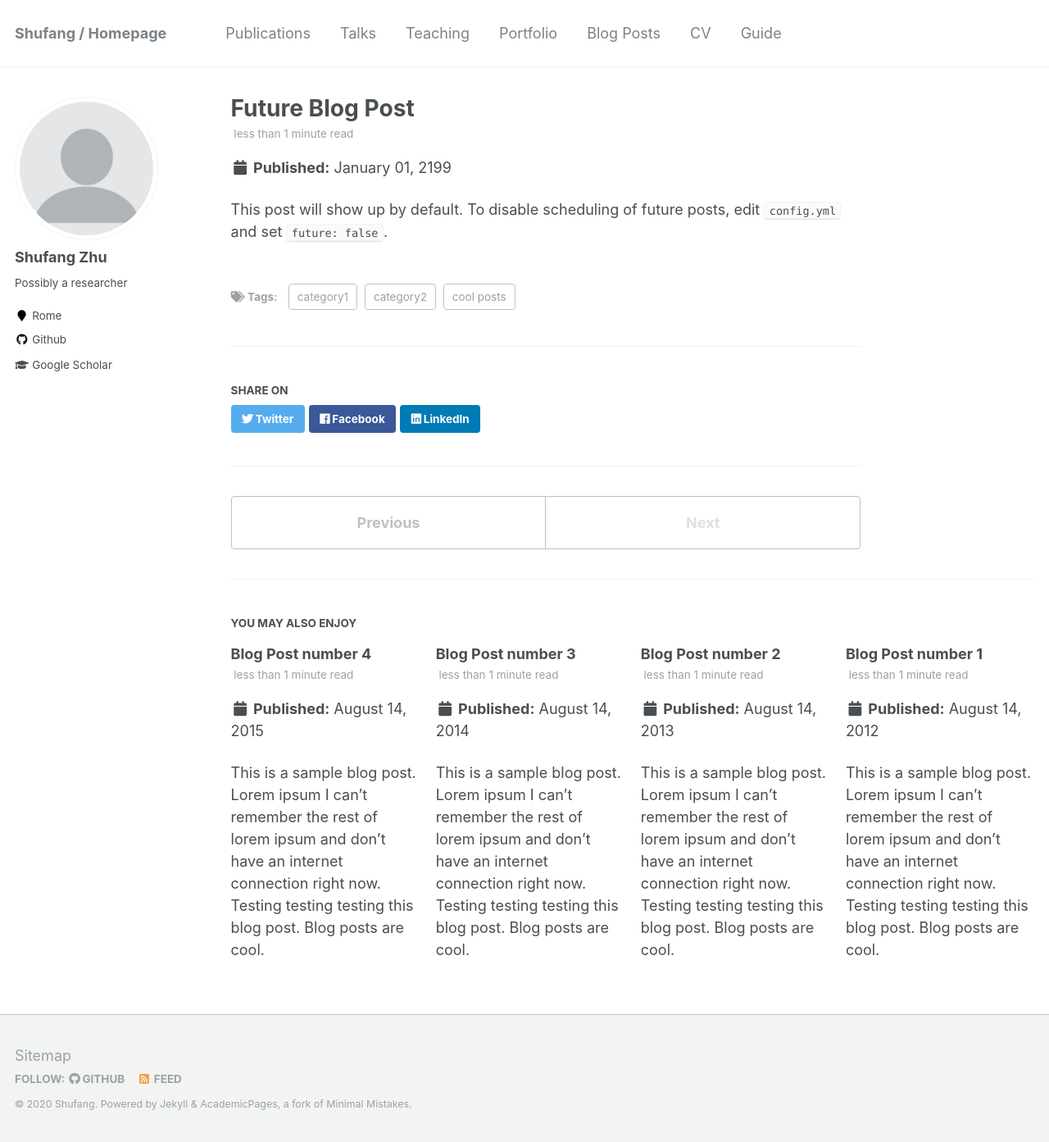
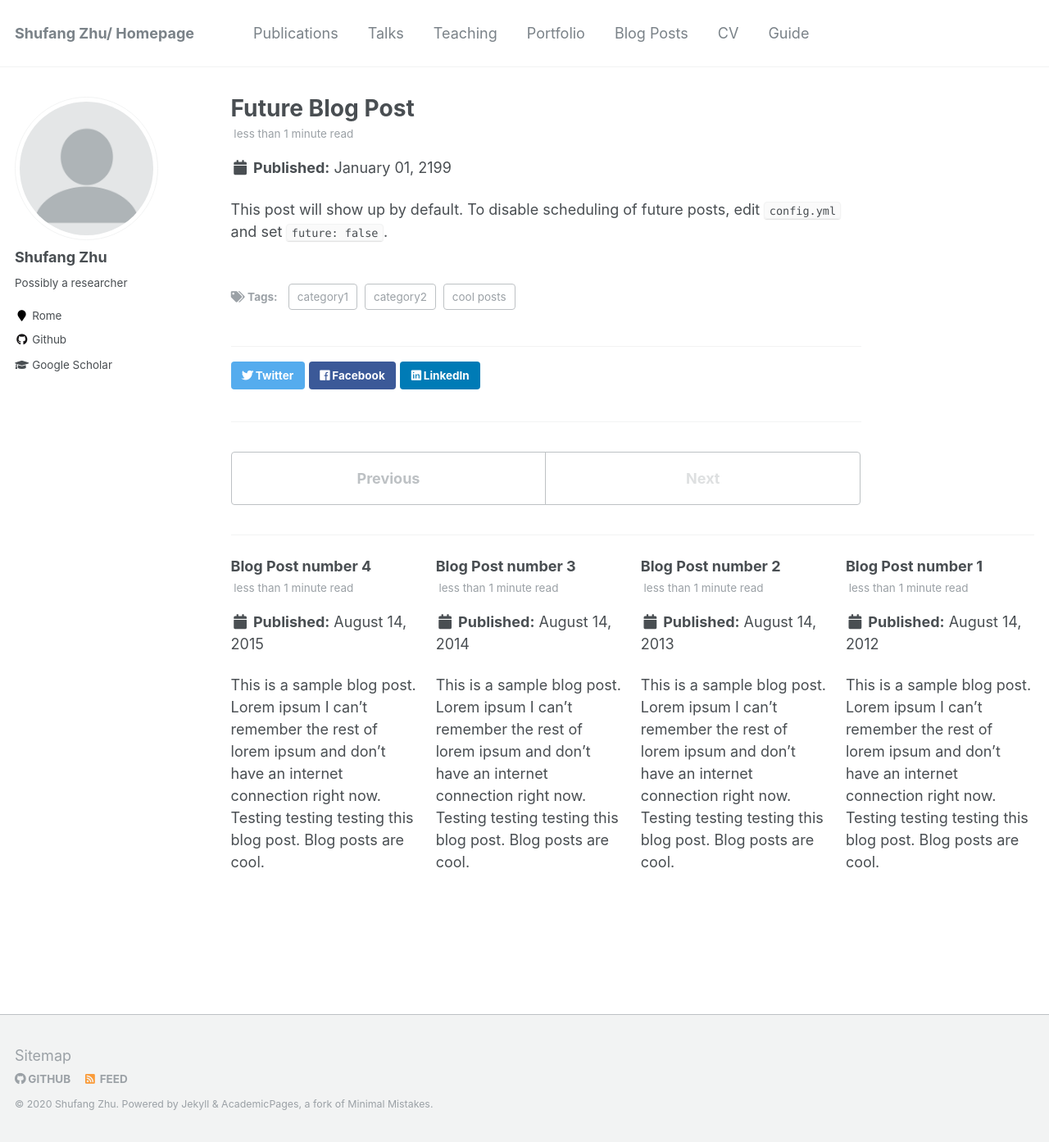
Before and after one commit to Shufang-Zhu/Shufang-Zhu.github.io, a Jekyll site: the page built from _posts/2199-01-01-future-post.md, in a window 1280 px wide and 1393 px high. Shown: the whole window at 82% size. Built offline with Jekyll 4.4.1, drawn with Linux system fonts in a browser that asks for light colours.

Commit message:
Update _config.yml

```diff
--- a/_config.yml
+++ b/_config.yml
@@ -6,10 +6,10 @@
 # `jekyll serve`. If you change this file, please restart the server process.
 
 # Site Settings
-locale                   : "en-US"
-title                    : "Shufang / Homepage"
+locale                   : "China"
+title                    : "Shufang Zhu/ Homepage"
 title_separator          : "-"
-name                     : &name "Shufang"
+name                     : &name "Shufang Zhu"
 description              : &description "personal description"
 url                      : https://shufang-zhu.github.io # the base hostname & protocol for your site e.g. "https://mmistakes.github.io"
 baseurl                  : "" # the subpath of your site, e.g. "/blog"
```
